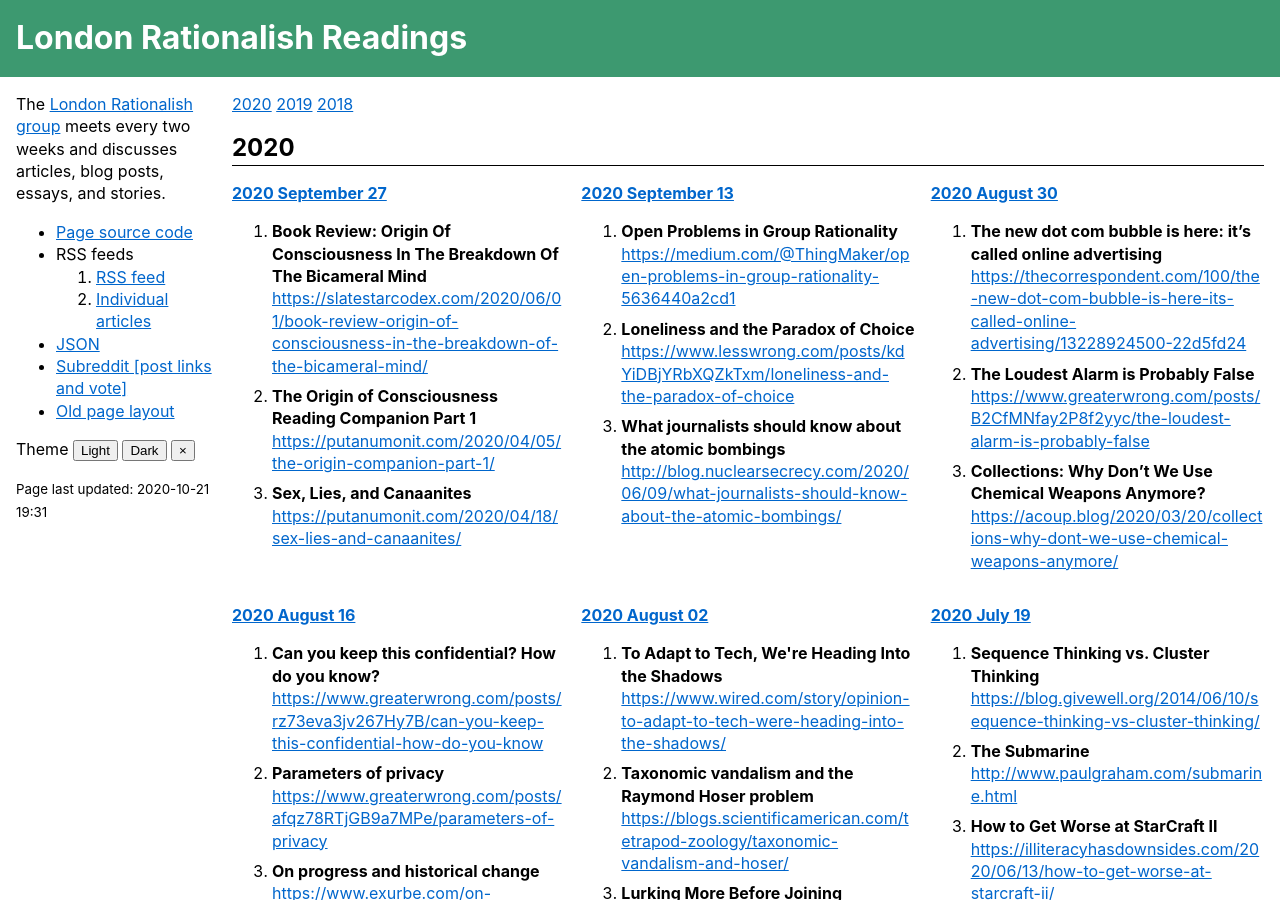
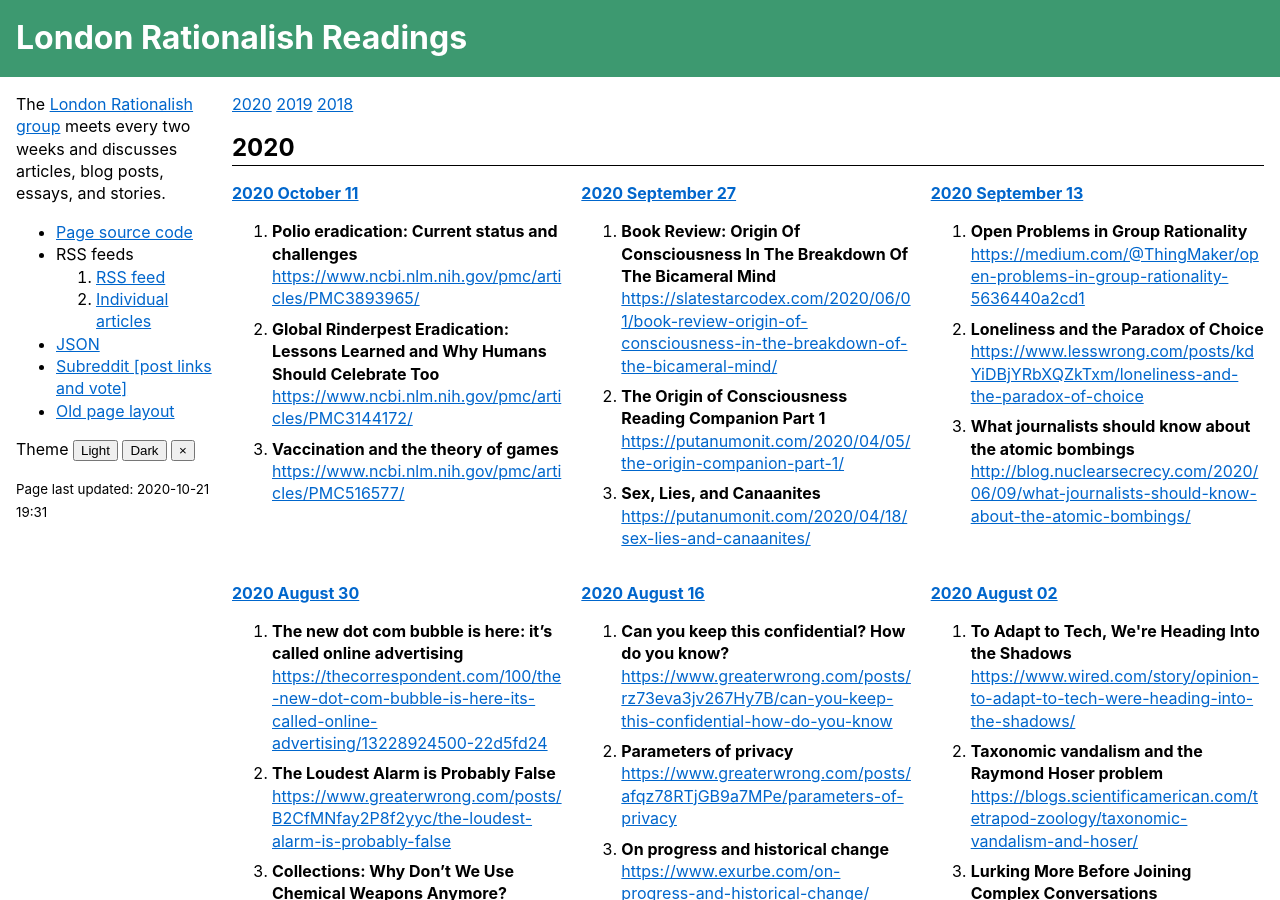
Before and after one commit to sackeyjason/london-rationalish-readings, a Jekyll site: the page built from index.html, in a window 1280 px wide and 900 px high. Built offline with Jekyll 4.4.1, drawn with Linux system fonts in a browser that asks for light colours.

Commit message:
2020.10.11

```diff
--- a/_data/list.yaml
+++ b/_data/list.yaml
@@ -1,4 +1,12 @@
 meetings:
+- date: 2020.10.11
+  list:
+  - title: "Polio eradication: Current status and challenges"
+    link: https://www.ncbi.nlm.nih.gov/pmc/articles/PMC3893965/
+  - title: "Global Rinderpest Eradication: Lessons Learned and Why Humans Should Celebrate Too"
+    link: https://www.ncbi.nlm.nih.gov/pmc/articles/PMC3144172/
+  - title: "Vaccination and the theory of games"
+    link: https://www.ncbi.nlm.nih.gov/pmc/articles/PMC516577/
 - date: 2020.09.27
   list:
   - title: "Book Review: Origin Of Consciousness In The Breakdown Of The Bicameral Mind"
```
